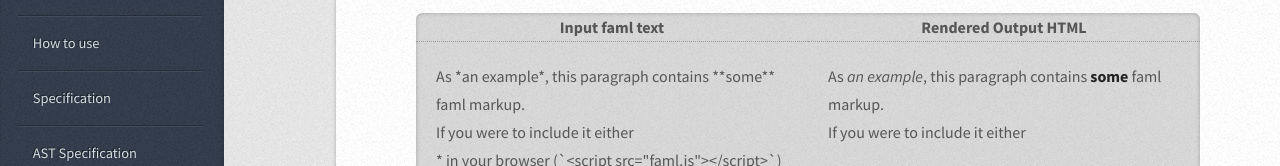
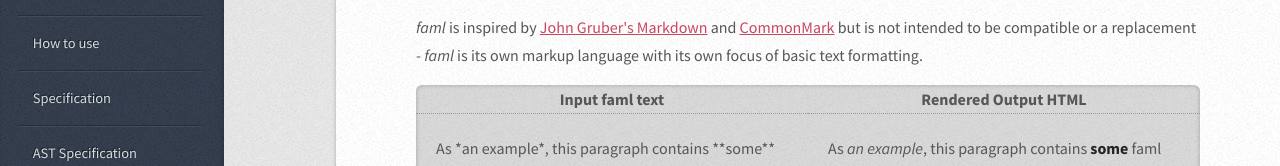
Before and after one commit to mstum/faml, a plain HTML site: page index.html in a window 1280 px wide. Shown: the part 283-449 px from the top of the page. Drawn offline with Linux system fonts and the light colour scheme.

Commit message:
Added Attribution

```diff
--- a/index.html
+++ b/index.html
@@ -30,6 +30,10 @@
 									<p>
                                         <em>faml</em> is a markup language to allow safe and easy formatting of text, which is especially useful for websites that allow users to add contents (e.g., blog comments or forum postings).
                                     </p>
+                                    <p>
+                                      <em>faml</em> is inspired by <a href="http://daringfireball.net/projects/markdown/">John Gruber's Markdown</a> and <a href="http://commonmark.org/">CommonMark</a> but is not intended to be compatible or a replacement - <em>faml</em> is its own markup language with its own focus of basic text formatting.
+                                    </p>
+
                                     <p>
                                         <table class="faml-table box text-style1">
                                         <tr>
```
